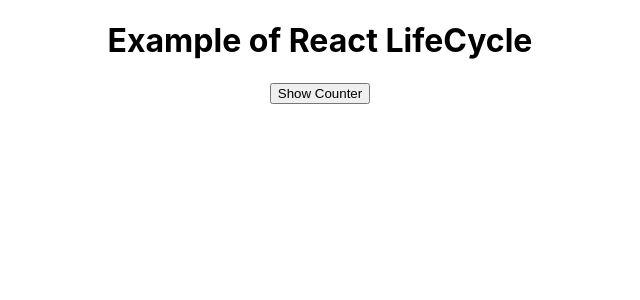
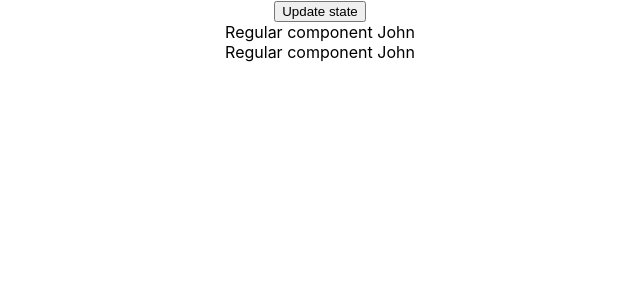
Before and after one commit to nushairfalah/splitting-up-react-component, a React (Create React App) app: page / in a window 1280 px wide. Shown: the top 300 px of the page, without its empty margins (320-960 px from the left). Built offline with nearby package versions, Linux system fonts and the light colour scheme.

Commit message:
add example of pure component

```diff
--- a/src/App.js
+++ b/src/App.js
@@ -1,19 +1,19 @@
 import React from "react";
 import "./App.css";
-import CounterHooks from "./Components/CounterHooks";
-import CounterHooksClone from "./Components/CounterHooksClone";
-
+import PureComponent from "./Components/PureComponent";
+import RegularComponent from "./Components/RegularComponent";
 class App extends React.Component {
   state = {
-    showCounter: false,
+    name: "John",
   };
 
   render() {
+    console.log("*** Parent component render ****");
     return (
       <div className="App">
-        <h1> Example of React LifeCycle</h1>
-        <button onClick={() => this.setState({ showCounter: !this.state.showCounter })}>{this.state.showCounter ? "Hide Counter" : "Show Counter"}</button>
-        {this.state.showCounter && <CounterHooksClone />}
+        <button onClick={() => this.setState({ name: "John" })}>Update state</button>
+        <RegularComponent name={this.state.name} />
+        <PureComponent name={this.state.name} />
       </div>
     );
   }
--- /dev/null
+++ b/src/Components/PureComponent.js
@@ -0,0 +1,9 @@
+import React from "react";
+class PureComponent extends React.PureComponent {
+  render() {
+    console.log("Pure component render");
+    return <div>Regular component {this.props.name} </div>;
+  }
+}
+
+export default PureComponent;
--- /dev/null
+++ b/src/Components/RegularComponent.js
@@ -0,0 +1,9 @@
+import React from "react";
+class PureComponent extends React.Component {
+  render() {
+    console.log("Regular component render");
+    return <div>Regular component {this.props.name} </div>;
+  }
+}
+
+export default PureComponent;
```
